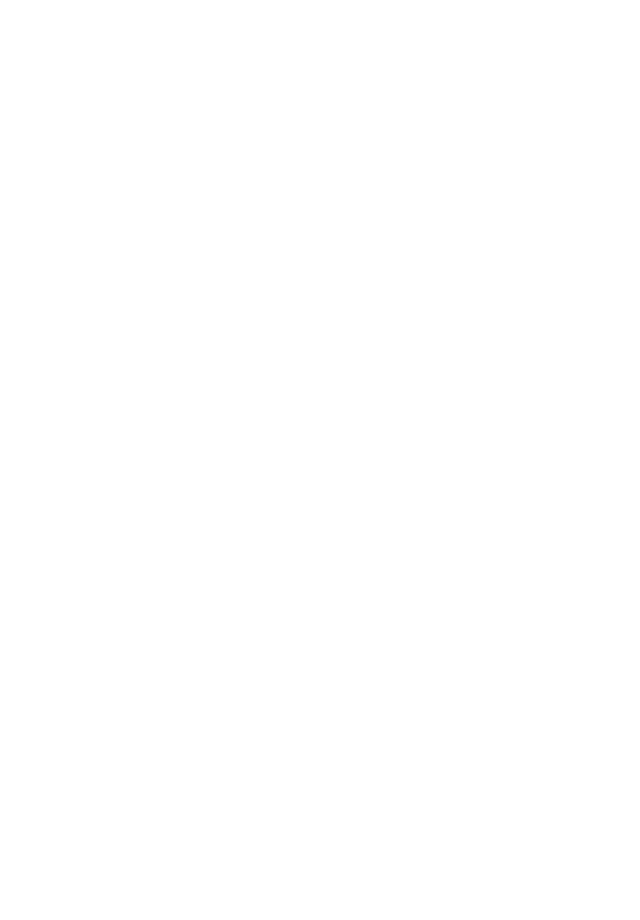
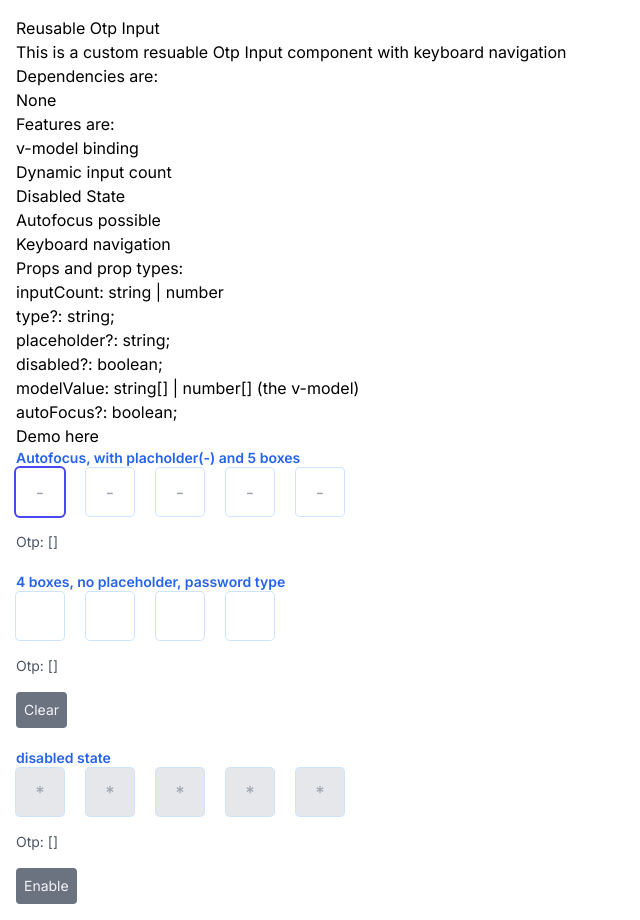
Before and after one commit to jimoh-sodiq/vue-utils, a Nuxt app: page /components/otp-input in a window 1280 px wide. Before the commit this address had no page. Shown: the whole page, without its empty margins (0-640 px from the left). Before the commit the page ends 800 px from the top, so only its background shows below. Built offline with nearby package versions, Linux system fonts and the light colour scheme.

Commit message:
otp input component added

```diff
--- /dev/null
+++ b/components/OtpInput.vue
@@ -0,0 +1,114 @@
+<template>
+  <div class="flex items-center gap-x-[22px]">
+    <input
+      :type="type"
+      :ref="(e) => (inputRefsHolder[index] = e)"
+      :value="inputRefsHolderCopy[index]"
+      @input="(e) => handleInput(e, index)"
+      @keyup="(e) => handleKeyUp(e, index)"
+      @keydown.space="(e) => handleSpaceBar(e, index)"
+      v-for="(input, index) in inputCount"
+      :key="input"
+      :placeholder="placeholder"
+      :disabled="disabled"
+      class="w-12 h-12 px-1 py-2 bg-white text-center disabled:cursor-not-allowed disabled:bg-gray-200 outline-none ring-[1px] ring-[#CEE3FF] focus:ring-[2px] focus:ring-Noja/Primary/600 transition-all duration-200 ease rounded text-lg text-Noja/Font/Black placeholder:text-gray-400"
+    />
+  </div>
+</template>
+
+<script setup lang="ts">
+/**
+ * The component returns an array of string.
+ * To clear the input simply set the array to an array with empty string of
+ * the intended number of  input fields ie inputCount prop
+ */
+interface Props {
+  type?: string;
+  placeholder?: string;
+  disabled?: boolean;
+  inputCount?: number;
+  modelValue: string[] | number[];
+  autoFocus?: boolean;
+}
+const props = withDefaults(defineProps<Props>(), {
+  type: "text",
+  placeholder: "*",
+  disabled: false,
+  inputCount: 4,
+  autoFocus: false,
+});
+const emit = defineEmits<{
+  (event: "update:modelValue", value: string[] | number[]): void;
+}>();
+const inputRefsHolder = ref(new Array(props.inputCount).fill(""));
+const inputRefsHolderCopy = ref(new Array(props.inputCount).fill(""));
+const otpValue = computed(() => {
+  return inputRefsHolderCopy.value.map((otp) => (otp == null ? "" : otp));
+});
+function focusNext(currentIndex: number) {
+  for (let i = currentIndex + 1; i < inputRefsHolder.value.length; i++) {
+    if (inputRefsHolder.value[i] !== "") {
+      if (inputRefsHolder.value[i].disabled) {
+        continue;
+      }
+      inputRefsHolder.value[i].focus();
+      return;
+    }
+  }
+  return;
+}
+function focusPrev(currentIndex: number) {
+  for (let i = currentIndex - 1; i >= 0; i--) {
+    if (inputRefsHolder.value[i] !== "") {
+      if (inputRefsHolder.value[i].disabled) {
+        continue;
+      }
+      inputRefsHolder.value[i].setSelectionRange(1, 2);
+      inputRefsHolder.value[i].focus();
+      return;
+    }
+  }
+  return;
+}
+// handle Input
+function handleInput(e: Event, index: number) {
+  const targetValue = (e.target as HTMLInputElement).value;
+  const temporalOtp = [...inputRefsHolderCopy.value];
+  temporalOtp[index] = targetValue.substring(targetValue.length - 1);
+  inputRefsHolderCopy.value = temporalOtp;
+  emit("update:modelValue", otpValue.value);
+}
+// handle key up
+function handleKeyUp(e: KeyboardEvent, index: number) {
+  if (inputRefsHolder.value[index].value) {
+    focusNext(index);
+  }
+  if (e.key === "ArrowRight") {
+    focusNext(index);
+  }
+  if (e.key === "ArrowLeft") {
+    focusPrev(index);
+  }
+  if (e.key === "Backspace") {
+    focusPrev(index);
+  }
+}
+function handleSpaceBar(e: KeyboardEvent, index: number) {
+  e.preventDefault();
+  if (e.key == " ") {
+    focusNext(index);
+  }
+}
+watchEffect(() => {
+  const updatedOtpList = props.modelValue.slice(0, props.inputCount);
+  inputRefsHolderCopy.value = [...updatedOtpList];
+});
+function autoFocus() {
+  if (props.autoFocus) {
+    inputRefsHolder.value[0].focus();
+  }
+}
+onMounted(() => {
+  autoFocus();
+});
+</script>
--- /dev/null
+++ b/pages/components/otp-input.vue
@@ -0,0 +1,96 @@
+<template>
+  <div class="p-4">
+    <h1>Reusable Otp Input</h1>
+    <p>This is a custom resuable Otp Input component with keyboard navigation</p>
+    <div>
+      <h3>Dependencies are:</h3>
+      <ul>
+        <li>None</li>
+      </ul>
+    </div>
+    <div>
+      <h3>Features are:</h3>
+      <ul>
+        <li>v-model binding</li>
+        <li>Dynamic input count</li>
+        <li>Disabled State</li>
+        <li>Autofocus possible</li>
+        <li>Keyboard navigation</li>
+      </ul>
+    </div>
+    <div>
+      <h3>Props and prop types:</h3>
+      <ul>
+        <li>inputCount: string | number</li>
+        <li>type?: string;</li>
+        <li>placeholder?: string;</li>
+        <li>disabled?: boolean;</li>
+        <li>modelValue: string[] | number[] (the v-model)</li>
+        <li>autoFocus?: boolean;</li>
+      </ul>
+    </div>
+
+    <main>
+      <h1>Demo here</h1>
+      <section class="flex flex-col gap-y-5">
+        <div>
+          <p class="text-sm text-blue-600 font-semibold">
+            Autofocus, with placholder(-) and 5 boxes
+          </p>
+          <OtpInput v-model="otp1" placeholder="-" :inputCount="5" autoFocus />
+          <p class="mt-4 text-sm text-gray-600">Otp: {{ otp1 }}</p>
+        </div>
+        <div>
+          <p class="text-sm text-blue-600 font-semibold">
+            4 boxes, no placeholder, password type
+          </p>
+          <OtpInput
+            v-model="otp2"
+            placeholder=""
+            :inputCount="4"
+            type="password"
+          />
+          <p class="mt-4 text-sm text-gray-600">Otp: {{ otp2 }}</p>
+          <button
+            @click="clearOtp2"
+            class="text-sm rounded p-2 bg-gray-500 text-gray-100 mt-4"
+          >
+            Clear
+          </button>
+        </div>
+        <div>
+          <p class="text-sm text-blue-600 font-semibold">disabled state</p>
+          <OtpInput
+            v-model="otp3"
+            placeholder="*"
+            :inputCount="5"
+            :disabled="disabled"
+          />
+          <p class="mt-4 text-sm text-gray-600">Otp: {{ otp3 }}</p>
+          <button
+            @click="toggleDisabled"
+            class="text-sm rounded p-2 bg-gray-500 mt-4 text-gray-100"
+          >
+            {{ disabled ? "Enable" : "Disable" }}
+          </button>
+        </div>
+      </section>
+    </main>
+  </div>
+</template>
+
+<script setup lang="ts">
+const otp1 = ref([]);
+const otp2 = ref([]);
+const otp3 = ref([]);
+
+const disabled = ref(true);
+
+function toggleDisabled() {
+  disabled.value = !disabled.value;
+}
+
+function clearOtp2() {
+  otp2.value = [];
+}
+</script>
--- a/pages/index.vue
+++ b/pages/index.vue
@@ -1,7 +1,10 @@
 <template>
   <div>
     <h1>Welcome to jimoh utils</h1>
-    <p>Below are the list of features currently available and my best practices explained for them too</p>
+    <p>
+      Below are the list of features currently available and my best practices
+      explained for them too
+    </p>
     <ul>
       <li v-for="(features, index) in featureList" :key="index">
         {{ features }}
@@ -13,7 +16,6 @@
 <script setup lang="ts">
 const featureList = [
   "component - Reusable Button",
-  "component - Reusable Select",
   "component - Reusable Quantity Increase",
   "composable - Use Currency Formatter",
   "component - Reusable Pagination component",
@@ -28,7 +30,6 @@
   "component - Programmatic Sidebar",
   "component - Reusable Sidebar and sidebar items", // use in the programmatic sidebar
   "component - Reusable Otp Input",
-  "component - Reusable Accordion",
   "component - Reusable Avatar",
   "component - Reuseable Skeleton loader",
   "Global Feature - All Icon management techniques",
@@ -41,8 +42,10 @@
 ];
 
 const completedFeatures = [
-    "composable - Use Table Selection",
-    "component - Reusable Input",
-    "packages list"
+  "composable - Use Table Selection",
+  "component - Reusable Input",
+  "packages list",
+  "component - Reusable Select",
+  "component - Reusable Accordion",
 ]
 </script>
```
